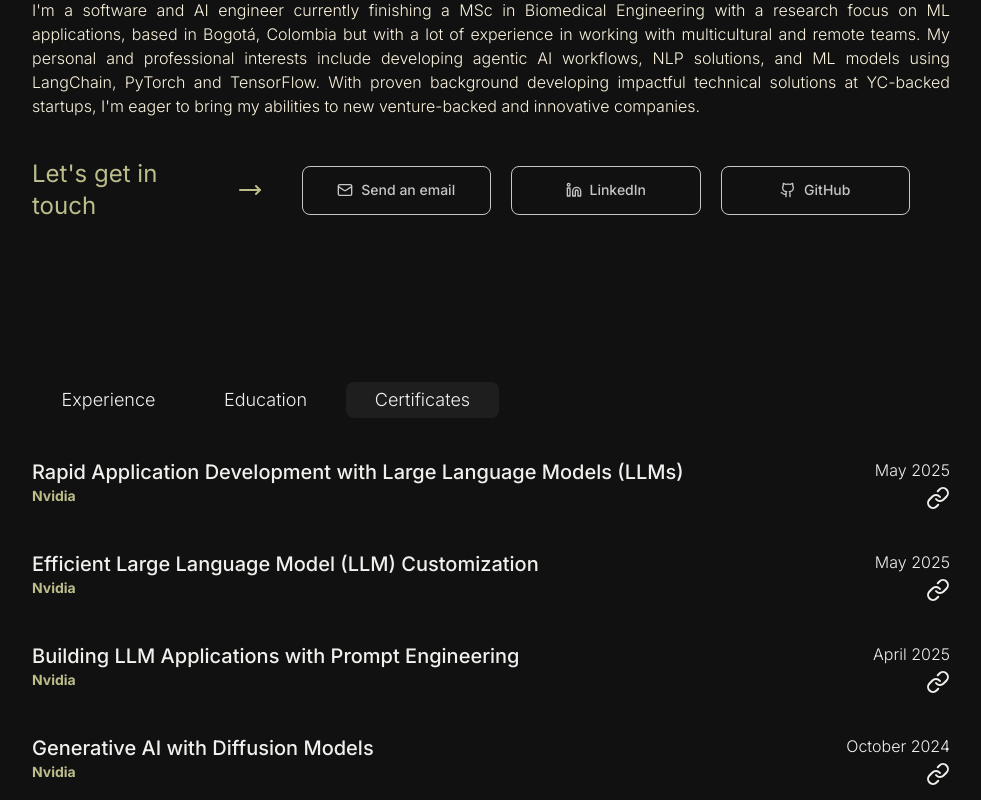
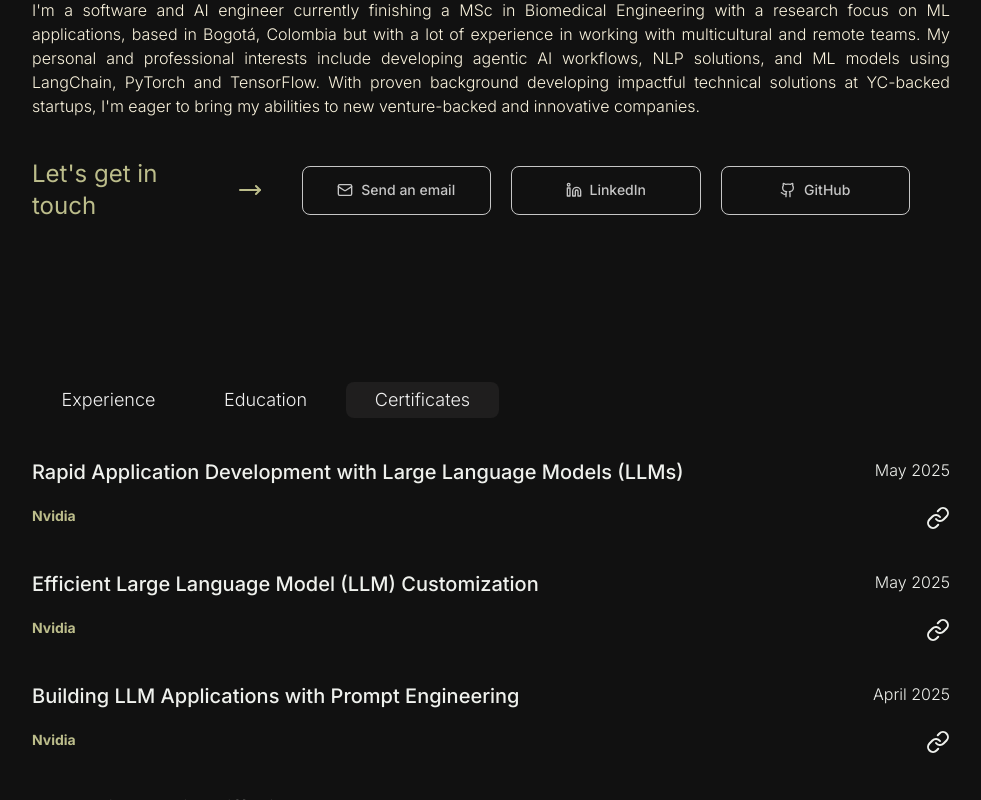
Before and after one commit to gomez2608/personal-portfolio, a Next.js app: page / in a window 1280 px wide. Both pictures are taken after a click on the button "Certificates". Shown: the part 454-1254 px from the top of the page, without its empty margins (149-1130 px from the left). Built offline with nearby package versions, Linux system fonts and the light colour scheme.

Commit message:
Minor layout fixes

```diff
--- a/app/Components/information/certificates.tsx
+++ b/app/Components/information/certificates.tsx
@@ -55,7 +55,7 @@
 
 function CertificationComponent({ data }: { data: CertificationProps }) {
     return (
-        <div className="flex flex-col">
+        <div className="flex flex-col gap-5">
             <div className="flex flex-row max-lg:flex-col justify-between">
                 <p className="font-inter font-medium font-beige text-xl">{data.name}</p>
                 <p className="text-base font-light text-white">{data.date}</p>
--- a/app/Components/information/information-main.tsx
+++ b/app/Components/information/information-main.tsx
@@ -7,14 +7,6 @@
 import Certificates from "./certificates";
 import * as React from "react";
 
-export default function InformationMain() {
-    return(
-        <div className="flex flex-col justify-center mt-40 ">
-            < InformationLinks />
-
-        </div>
-    );
-}
 
 const components: { id: string; title: string; description: string; information?: React.JSX.Element }[] = [
     {
@@ -63,3 +55,13 @@
         </>
     );
 }
+
+
+export default function InformationMain() {
+    return(
+        <div className="flex flex-col justify-center max-lg:mt-20 mt-40 ">
+            < InformationLinks />
+
+        </div>
+    );
+}
--- a/app/Components/profile/profile.tsx
+++ b/app/Components/profile/profile.tsx
@@ -5,7 +5,7 @@
 
 export default function Profile() {
     return(
-        <section className="flex flex-col justify-items-start mt-[133px]">
+        <section className="flex flex-col justify-items-start max-lg:mt-[40px] mt-[133px]">
             <p className="font-inter text-beige font-light text-base">Hello, I&apos;m</p>
             <h1 className="font-[Aleo] font-500 lg:text-8xl md:text-7xl text-6xl bg-gradient-to-r from-green via-blue to-solid-beige bg-clip-text text-transparent my-[18px]">Sebastian Gomez</h1>
             <p className="font-inter text-beige text-justify font-light text-base">I&apos;m a software and AI engineer currently finishing a MSc in Biomedical Engineering with a research focus on ML applications, based in Bogotá, Colombia but with a lot of experience in working with multicultural and remote teams. My personal and professional interests include developing agentic AI workflows, NLP solutions, and ML models using LangChain, PyTorch and TensorFlow. With proven background developing impactful technical solutions at YC-backed startups, I&apos;m eager to bring my abilities to new venture-backed and innovative companies.</p>
--- a/app/Components/projects/projects.tsx
+++ b/app/Components/projects/projects.tsx
@@ -64,7 +64,7 @@
 
 export default function Projects() {
     return (
-        <section id="projects" className="flex flex-col justify-center mt-25 border-t border-b border-solid border-foreground pt-10 pb-30">
+        <section id="projects" className="flex flex-col justify-center mt-25 border-t border-b border-solid border-foreground pt-10 pb-10">
             <h2 className="text-2xl font-normal text-solid-beige">Featured Projects</h2>
             <div className="grid grid-cols-2 my-10 gap-15">
 
```
